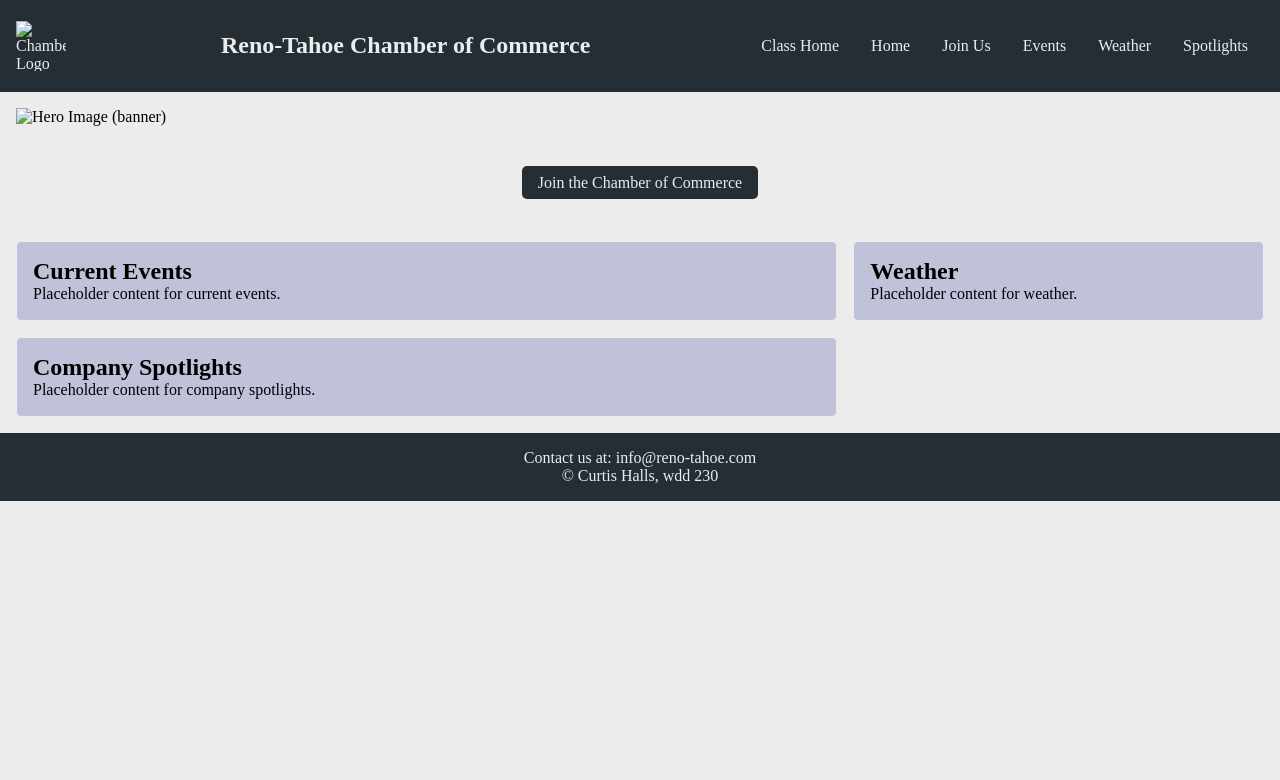
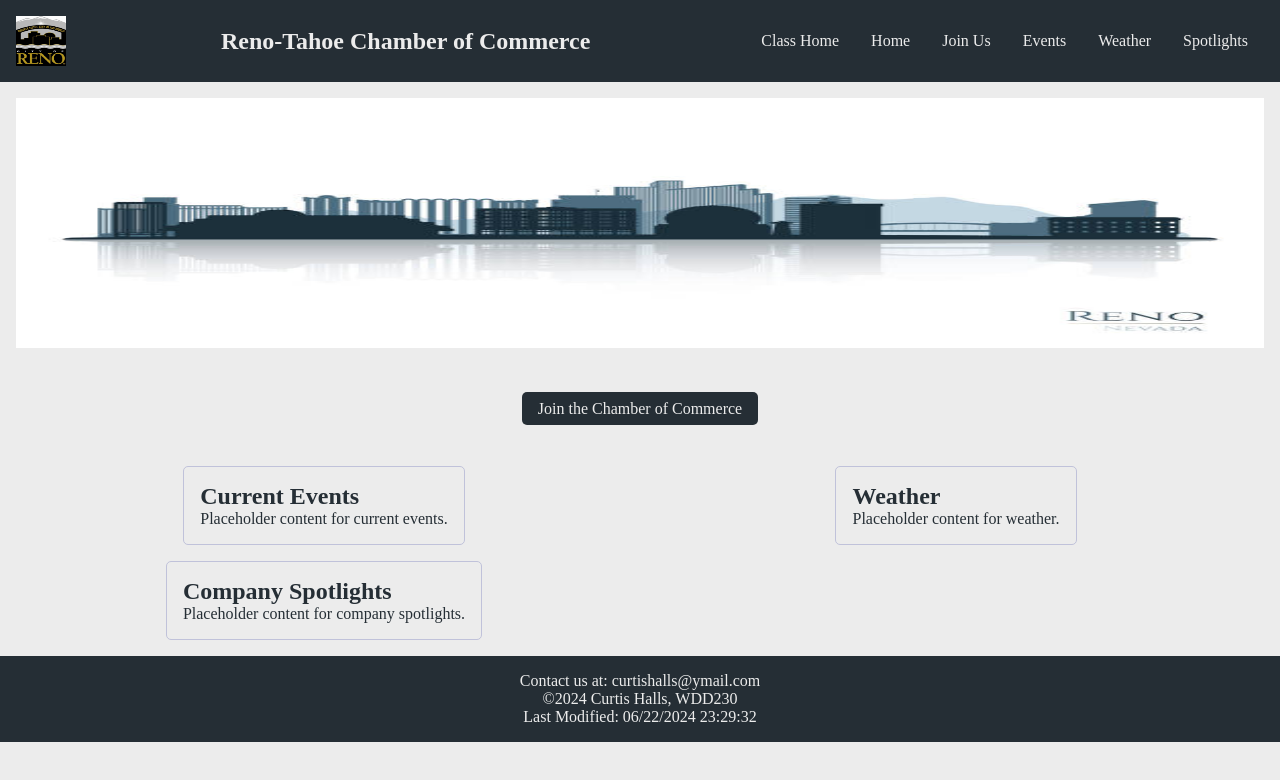
Before and after one commit to Mystdrago/wdd230, a plain HTML site: page chamber/index.html in a window 1280 px wide. Drawn offline with nearby package versions, Linux system fonts and the light colour scheme; files that its build step writes are made by us from their sources.

Commit message:
it did not but now it all works ugh

```diff
--- a/chamber/index.html
+++ b/chamber/index.html
@@ -6,23 +6,22 @@
   <title>Reno-Tahoe Chamber of Commerce</title>
   <meta name="description" content="Welcome to the Reno-Tahoe Chamber of Commerce. Join us and stay updated with current events.">
   <link rel="icon" href="images/reno-favicon.png" type="image/x-icon">
-  <link rel="stylesheet" href="../styles/normalize.css">
-  <link rel="stylesheet" href="chamber/styles/base.css">
-  <link rel="stylesheet" href="chamber/styles/larger.css">
+  <link rel="stylesheet" href="styles/base.css">
+  <link rel="stylesheet" href="styles/larger.css">
   <meta property="og:title" content="Reno-Tahoe Chamber of Commerce">
   <meta property="og:type" content="website">
-  <meta property="og:image" content="chamber/images/logo.png">
-  <meta property="og:url" content="http://yourwebsite.com/chamber">
+  <meta property="og:image" content="images/logo.png">
+  <meta property="og:url" content="https://mystdrago.github.io/wdd230/chamber/">
 </head>
 <body>
   <header>
-    <img src="chamber/images/reno-logo.png" alt="Chamber Logo">
+    <img src="images/reno-logo.png" alt="Chamber Logo">
     <h1>Reno-Tahoe Chamber of Commerce</h1>
     <button class="hamburger">&#9776;</button>
     <nav>
       <ul>
         <li><a href="https://mystdrago.github.io/wdd230/">Class Home</a></li>
-        <li><a href="chamber/index.html">Home</a></li>
+        <li><a href="https://mystdrago.github.io/wdd230/chamber/">Home</a></li>
         <li><a href="#">Join Us</a></li>
         <li><a href="#">Events</a></li>
         <li><a href="#">Weather</a></li>
@@ -33,11 +32,12 @@
 
   <main>
     <section class="hero">
-      <img src="chamber/images/reno-banner.png" alt="Hero Image (banner)">
+      <img src="images/reno-banner.png" alt="Hero Image (banner)">
     </section>
     <section class="cta">
       <a href="#">Join the Chamber of Commerce</a>
     </section>
+    <section class="grid-container">
       <section class="events">
         <h2>Current Events</h2>
         <p>Placeholder content for current events.</p>
@@ -50,15 +50,16 @@
         <h2>Company Spotlights</h2>
         <p>Placeholder content for company spotlights.</p>
       </section>
+    </section>
   </main>
 
   <footer>
-    <p>Contact us at: info@reno-tahoe.com</p>
-    <p>&copy;<span id="year"></span> Curtis Halls, wdd 230</p>
+    <p>Contact us at: curtishalls@ymail.com</p>
+    <p>&copy;<span id="year"></span> Curtis Halls, WDD230</p>
     <p id="lastModified"></p>
   </footer>
 
-  <script src="chamber/scripts/menu.js"></script>
-  <script src="chamber/scripts/getDates.js"></script>
+  <script src="scripts/menu.js"></script>
+  <script src="scripts/getDates.js"></script>
 </body>
 </html>
--- a/chamber/scripts/getDates.js
+++ b/chamber/scripts/getDates.js
@@ -1,4 +1,2 @@
 document.getElementById('year').textContent = new Date().getFullYear();
-
-
 document.getElementById('lastModified').textContent = 'Last Modified: ' + document.lastModified;
--- a/chamber/scripts/menu.js
+++ b/chamber/scripts/menu.js
@@ -1,10 +1,6 @@
-const menuButton = document.getElementById('menu-button');
-const navMenu = document.getElementById('nav-menu');
+const hamburger = document.querySelector('.hamburger');
+const navMenu = document.querySelector('nav ul');
 
-menuButton.addEventListener('click', () => {
-  if (navMenu.style.display === 'none' || navMenu.style.display === '') {
-    navMenu.style.display = 'block';
-  } else {
-    navMenu.style.display = 'none';
-  }
+hamburger.addEventListener('click', () => {
+  navMenu.classList.toggle('show');
 });
--- a/chamber/styles/base.css
+++ b/chamber/styles/base.css
@@ -7,7 +7,7 @@
 body {
   font-family: 'Times New Roman', Times, serif;
   background-color: #ececec;
-    color: black;
+  color: #252e35;
 }
 
 header {
@@ -36,8 +36,12 @@
 
 nav ul {
   list-style: none;
+  display: none;
+  flex-direction: column;
+}
+
+nav ul.show {
   display: flex;
-    flex-direction: column;
 }
 
 nav ul li {
@@ -58,7 +62,7 @@
 
 .hero img {
   width: 100%;
-    height: auto;
+  height: 250px;
 }
 
 .cta {
@@ -74,10 +78,16 @@
   border-radius: 5px;
 }
 
+.grid-container {
+  display: grid;
+  grid-template-columns: 1fr;
+  gap: 1rem;
+}
+
 .events, .weather, .spotlights {
-    border: 1px solid #ececec;
+  border: 1px solid #c0c2da;
   padding: 1rem;
-    background-color: #c0c2da;
+  background-color: #ececec;
   border-radius: 5px;
 }
 
@@ -88,7 +98,42 @@
   padding: 1rem;
 }
 
+@media (min-width: 768px) {
+  .hamburger {
+    display: none;
+  }
+
   nav ul {
+    display: flex;
+    flex-direction: row;
+  }
+
+  main {
+    grid-template-columns: 2fr 2fr;
+    gap: 1rem;
+  }
+
+  .hero, .cta {
+    grid-column: span 2;
+  }
+
+  .events, .weather, .spotlights {
+    grid-column: span 1;
+  }
+}
+
+@media (max-width: 767px) {
+  .hamburger {
+    display: block;
+  }
+
+  nav ul {
+    position: absolute;
+    top: 60px;
+    left: 0;
+    width: 100%;
+    background-color: #333;
+    flex-direction: column;
     display: none;
   }
 
@@ -96,22 +141,13 @@
     display: flex;
   }
 
-  @media (min-width: 768px) {
-    nav ul {
-      display: flex;
-      flex-direction: row;
-    }
-
-    .hamburger {
-      display: none;
-    }
-
-    main {
-      grid-template-columns: 2fr 1fr;
+  .grid-container {
+    display: grid;
+    grid-template-columns: 1fr;
     gap: 1rem;
   }
 
-    .hero, .cta, .events, .weather, .spotlights {
-      grid-column: span 2;
+  .events, .weather, .spotlights {
+    grid-column: span 1;
   }
 }
--- a/chamber/styles/larger.css
+++ b/chamber/styles/larger.css
@@ -9,7 +9,8 @@
   }
 
   main {
-      grid-template-columns: 2fr 1fr;
+    display: grid;
+    grid-template-columns: 1fr 1fr;
     gap: 1rem;
   }
 
@@ -17,7 +18,26 @@
     grid-column: span 2;
   }
 
-    .events, .weather, .spotlights {
-      grid-column: span 1;
+  .grid-container {
+    display: grid;
+    place-items: center;
+    grid-template-columns: 100% 100%;
+    grid-template-rows: auto auto;
+    gap: 1rem;
+  }
+
+  .events {
+    grid-column: 1 / 2;
+    grid-row: 1 / 2;
+  }
+
+  .weather {
+    grid-column: 2 / 3;
+    grid-row: 1 / 2;
+  }
+
+  .spotlights {
+    grid-column: 1 / 2;
+    grid-row: 2 / 3;
   }
 }
```
Also changed, not shown: index.html (+1 -1 lines). Lines whose indentation alone changed are shown as unchanged.
